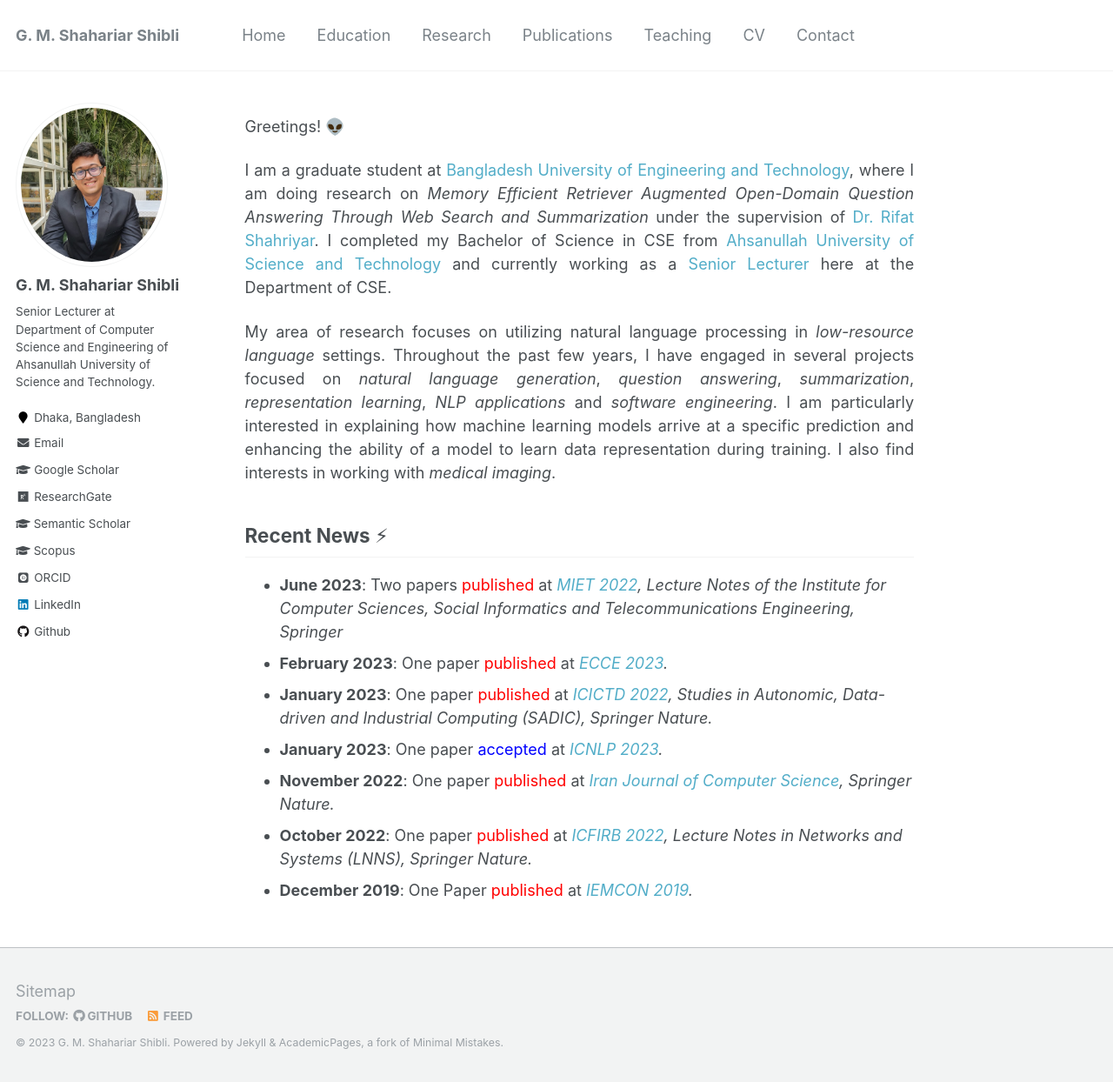
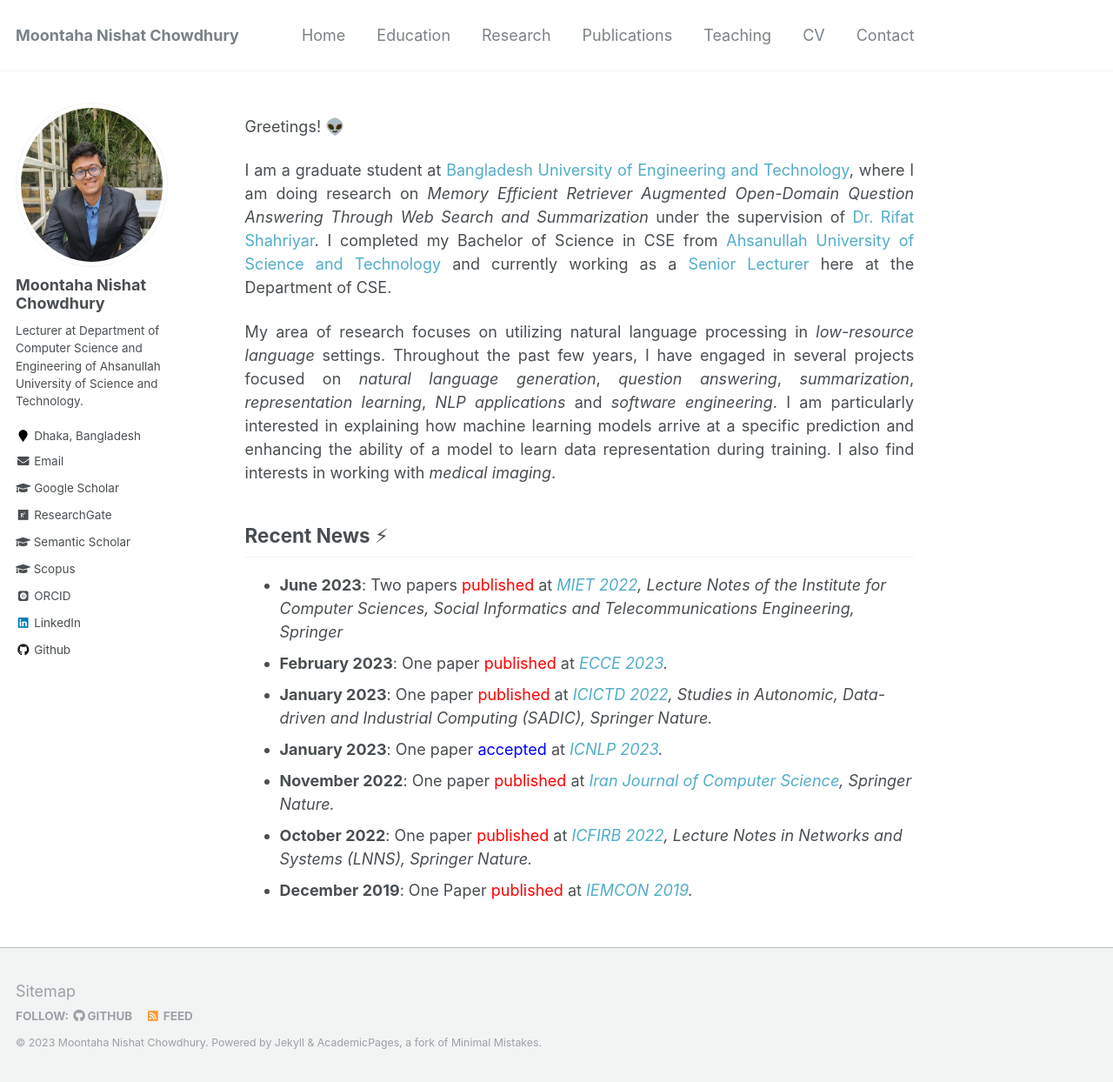
Before and after one commit to chowdhurymoontaha/chowdhurymoontaha.github.io, a Jekyll site: the page built from _pages/about.md, in a window 1280 px wide and 1244 px high. Shown: the whole window at 87% size. Built offline with Jekyll 4.4.1, drawn with Linux system fonts in a browser that asks for light colours; some web fonts are replaced.

Commit message:
Update _config.yml

```diff
--- a/_config.yml
+++ b/_config.yml
@@ -7,13 +7,13 @@
 
 # Site Settings
 locale                   : "en-US"
-title                    : "G. M. Shahariar Shibli"
+title                    : "Moontaha Nishat Chowdhury"
 title_separator          : "-"
-name                     : &name "G. M. Shahariar Shibli"
+name                     : &name "Moontaha Nishat Chowdhury"
 description              : &description "personal description"
-url                      : https://shahariar-shibli.github.io # the base hostname & protocol for your site e.g. "https://mmistakes.github.io"
+url                      : https://chowdhurymoontaha.github.io/ # the base hostname & protocol for your site e.g. "https://mmistakes.github.io"
 baseurl                  : "" # the subpath of your site, e.g. "/blog"
-repository               : "shahariar-shibli/shahariar-shibli.github.io"
+repository               : "chowdhurymoontaha/chowdhurymoontaha.github.io"
 teaser                   :  # filename of teaser fallback teaser image placed in /images/, .e.g. "500x300.png"
 breadcrumbs              : false # true, false (default)
 words_per_minute         : 160
@@ -80,9 +80,9 @@ analytics:
 
 # Site Author
 author:
-  name             : "G. M. Shahariar Shibli"
+  name             : "Moontaha Nishat Chowdhury"
   avatar           : "profile.jpg"
-  bio              : "Senior Lecturer at Department of Computer Science and Engineering of Ahsanullah University of Science and Technology."
+  bio              : "Lecturer at Department of Computer Science and Engineering of Ahsanullah University of Science and Technology."
   location         : "Dhaka, Bangladesh"
   employer         :
   pubmed           : #"https://www.ncbi.nlm.nih.gov/pubmed/?term=john+snow"
@@ -98,7 +98,7 @@ author:
   flickr           :
   facebook         :
   foursquare       :
-  github           : "shahariar-shibli"
+  github           : "chowdhurymoontaha"
   google_plus      :
   keybase          :
   instagram        :
```
